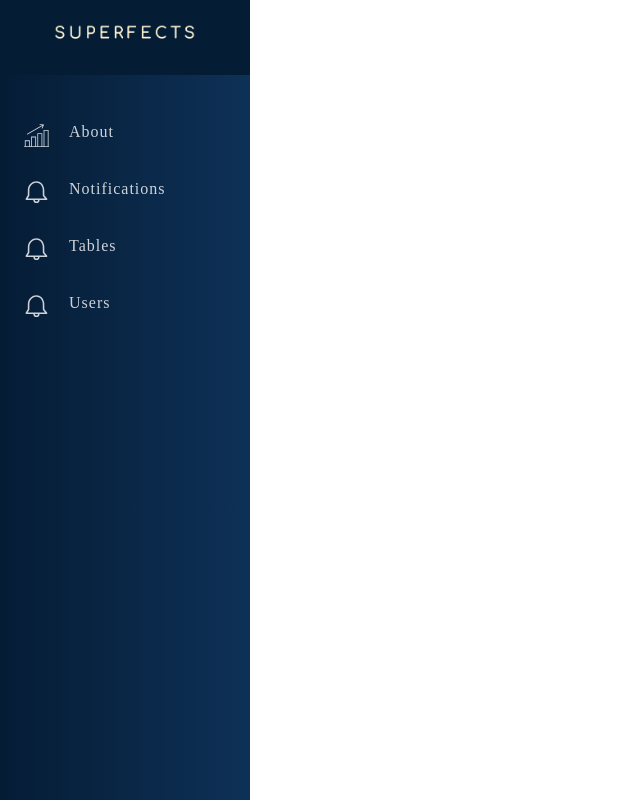
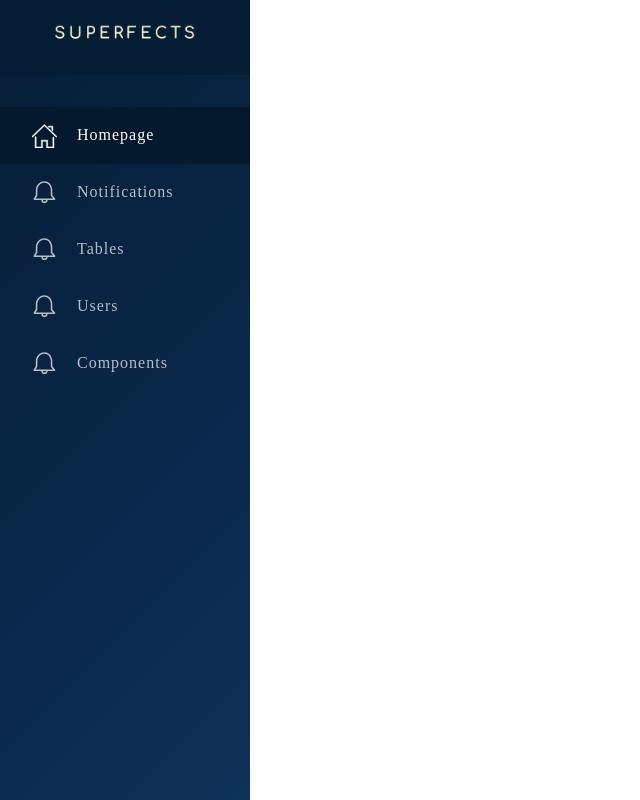
Before and after one commit to mathtev/react-dashboard, a React (Create React App) app: page /#/app/main in a window 1280 px wide. Shown: the whole page, without its empty margins (0-640 px from the left). Built offline with nearby package versions, Linux system fonts and the light colour scheme.

Commit message:
add sidebar dropdown

```diff
--- a/package.json
+++ b/package.json
@@ -6,7 +6,9 @@
     "@testing-library/jest-dom": "^5.11.4",
     "@testing-library/react": "^11.1.0",
     "@testing-library/user-event": "^12.1.10",
+    "bootstrap": "^4.5.3",
     "classnames": "^2.2.6",
+    "css-loader": "^5.0.1",
     "node-sass": "4.14.1",
     "prop-types": "^15.7.2",
     "react": "^17.0.1",
@@ -14,6 +16,8 @@
     "react-router": "^5.2.0",
     "react-router-dom": "^5.2.0",
     "react-scripts": "4.0.1",
+    "reactstrap": "^8.8.0",
+    "style-loader": "^2.0.0",
     "web-vitals": "^0.2.4"
   },
   "scripts": {
--- a/src/components/Sidebar/Sidebar.js
+++ b/src/components/Sidebar/Sidebar.js
@@ -17,9 +17,9 @@ const Sidebar = () => {
       </header>
       <ul className={styled.items}>
         <SidebarLinks
-                    header="about"
-                    headerLink="/app/about"
-                    glyph="chart"
+          header="homepage"
+          headerLink="/app/main"
+          glyph="homepage"
         />
         <SidebarLinks
           header="notifications"
@@ -28,12 +28,35 @@ const Sidebar = () => {
         />
         <SidebarLinks
           header="tables"
-                    headerLink="/#"
+          headerLink="/app/tables"
           glyph="notifications"
         />
         <SidebarLinks
           header="users"
           headerLink="/app/users"
+          glyph="notifications"
+        />
+        <SidebarLinks
+          header="components"
+          headerLink="/app/components"
+          collapseLinks={[
+            {
+              name: 'Buttons',
+              link: '/app/components/buttons',
+            },
+            {
+              name: 'Calendar',
+              link: '/app/components/charts',
+            },
+            {
+              name: 'Icons',
+              link: '/app/components/icons',
+            },
+            {
+              name: 'Maps',
+              link: '/app/components/maps',
+            },
+          ]}
           glyph="notifications"
         />
       </ul>
--- a/src/components/Sidebar/Sidebar.module.scss
+++ b/src/components/Sidebar/Sidebar.module.scss
@@ -6,7 +6,7 @@
   bottom: 0;
   left: 0;
   width: $sidebar-width;
-    background: linear-gradient(90deg, rgba(2,0,36,1) 0%, rgba(5,28,53,1) 0%, rgba(14,49,87,1) 100%);
+  background: linear-gradient(135deg, rgba(2, 0, 36, 1) 0%, rgba(5, 28, 53, 1) 0%, rgba(14, 49, 87, 1) 100%);
 
   .logo {
     height: $nav-height;
@@ -25,6 +25,5 @@
 
   .items {
     margin-top: 2rem;
-        padding: 0 1rem;
   }
 }
--- a/src/components/Sidebar/SidebarLinks/SidebarLinks.js
+++ b/src/components/Sidebar/SidebarLinks/SidebarLinks.js
@@ -1,7 +1,8 @@
 import React from 'react'
-import cx from 'classnames'
+import { Collapse } from 'reactstrap';
 import PropTypes from 'prop-types'
 import { NavLink } from 'react-router-dom';
+import 'bootstrap/dist/css/bootstrap.min.css';
 
 import styled from './SidebarLinks.module.scss'
 import Icon from '../../icon/Icon';
@@ -28,24 +29,61 @@ class SidebarLinks extends React.Component {
     super(props);
 
     this.state = {
-            collapseOpen: false,
+      isOpen: false,
     };
   }
 
   render() {
     const { clsName, header, headerLink, glyph, collapseLinks } = this.props;
-        const { collapseOpen } = this.state;
+    const { isOpen: isOpen } = this.state;
     if (!collapseLinks) {
       return (
-                <li className={styled.SidebarItem}>
-                    <NavLink to={headerLink} exact>
+        <li className={styled.sidebarItem}>
+          <NavLink
+            to={headerLink}
+            activeClassName={styled.activeLink}
+            exact
+          >
             {glyph && <Icon glyph={glyph} />}
-                        <span>{header}</span>
+            {header}
           </NavLink>
         </li>
       );
     }
+    return (
+      <li className={styled.sidebarItem}>
+        <button
+          className={styled.collapseButton}
+          onClick={() => this.setState({ isOpen: !isOpen })}
+        >
+          {glyph && <Icon glyph={glyph} />}
+          {header}
 
+        </button>
+        <Collapse className={styled.panel} isOpen={isOpen}>
+          <ul>
+            {collapseLinks &&
+              collapseLinks.map(childLink => (
+                <li key={childLink.name}>
+                  <NavLink
+                    to={childLink.link}
+                    className={styled.collapseLinks}
+                    activeClassName={styled.activeChildLink}
+                    exact
+                    onClick={() =>
+                      this.setState({
+                        isOpen: true,
+                      })
+                    }
+                  >
+                    {childLink.name}
+                  </NavLink>
+                </li>
+              ))}
+          </ul>
+        </Collapse>
+      </li>
+    )
   }
 }
 
--- a/src/components/Sidebar/SidebarLinks/SidebarLinks.module.scss
+++ b/src/components/Sidebar/SidebarLinks/SidebarLinks.module.scss
@@ -1,20 +1,51 @@
 @import '../../../styles/app.scss';
 
-.SidebarItem {
+.sidebarItem {
 
   list-style-type: none;
 
-    > a {
+
+  >a {
     display: flex;
     justify-content: flex-start;
+    width: 100%;
+    opacity: 0.7;
+    padding: 1rem 2rem;
     text-decoration: none;
     text-transform: capitalize;
     letter-spacing: 1px;
     font-size: 16px;
     font-family: open-sans-regular;
     color: white;
-        opacity: 0.8;
-        padding: 1rem 0.5rem;
+    cursor: pointer;
+
+    img {
+      width: 25px;
+      margin-right: 20px;
+    }
+  }
+}
+
+.collapseButton {
+  background: none;
+  outline: none;
+  border: none;
+  display: flex;
+  justify-content: flex-start;
+  width: 100%;
+  opacity: 0.7;
+  padding: 1rem 2rem;
+  text-decoration: none;
+  text-transform: capitalize;
+  letter-spacing: 1px;
+  font-size: 16px;
+  font-family: open-sans-regular;
+  color: white;
+  cursor: pointer;
+
+  &:focus {
+    outline: none;
+}
 
   img {
     width: 25px;
@@ -22,7 +53,35 @@
   }
 }
 
-    span {
+.panel {
 
+  ul {
+    padding: 0.5rem 0;
+    background: rgb(4, 24, 46);
+
+    li {
+
+      >a {
+        opacity: 0.7;
+        margin-left: 45px;
+        padding: 1rem 2rem;
+        text-decoration: none;
+        text-transform: capitalize;
+        letter-spacing: 1px;
+        font-size: 16px;
+        font-family: open-sans-regular;
+        color: white;
+        cursor: pointer;
       }
     }
+  }
+}
+
+.activeLink {
+  opacity: 1 !important;
+  background: rgb(4, 24, 46);
+}
+
+.activeChildLink {
+  opacity: 1 !important;
+}
--- /dev/null
+++ b/src/styles/_globalStyles.scss
@@ -0,0 +1,5 @@
+* {
+  margin: 0;
+  padding: 0;
+  box-sizing: border-box;
+}
--- a/src/styles/app.scss
+++ b/src/styles/app.scss
@@ -1,3 +1,7 @@
+@import './globalStyles';
 @import './_mixins';
 @import './_variables';
 @import './_fonts';
+@import '../../node_modules/bootstrap/scss/functions';
+@import '../../node_modules/bootstrap/scss/variables';
+@import '../../node_modules/bootstrap/scss/mixins';
```
Also changed, not shown: src/components/icon/icons/index.js (+4 -4 lines), src/components/Layout/Layout.js (indentation only), src/pages/about/About.js (indentation only), src/pages/homepage/Homepage.js (indentation only), src/pages/notifications/Notifications.js (indentation only), 2 other files (tests, documents, lock files or other folders). Lines whose indentation alone changed are shown as unchanged.
